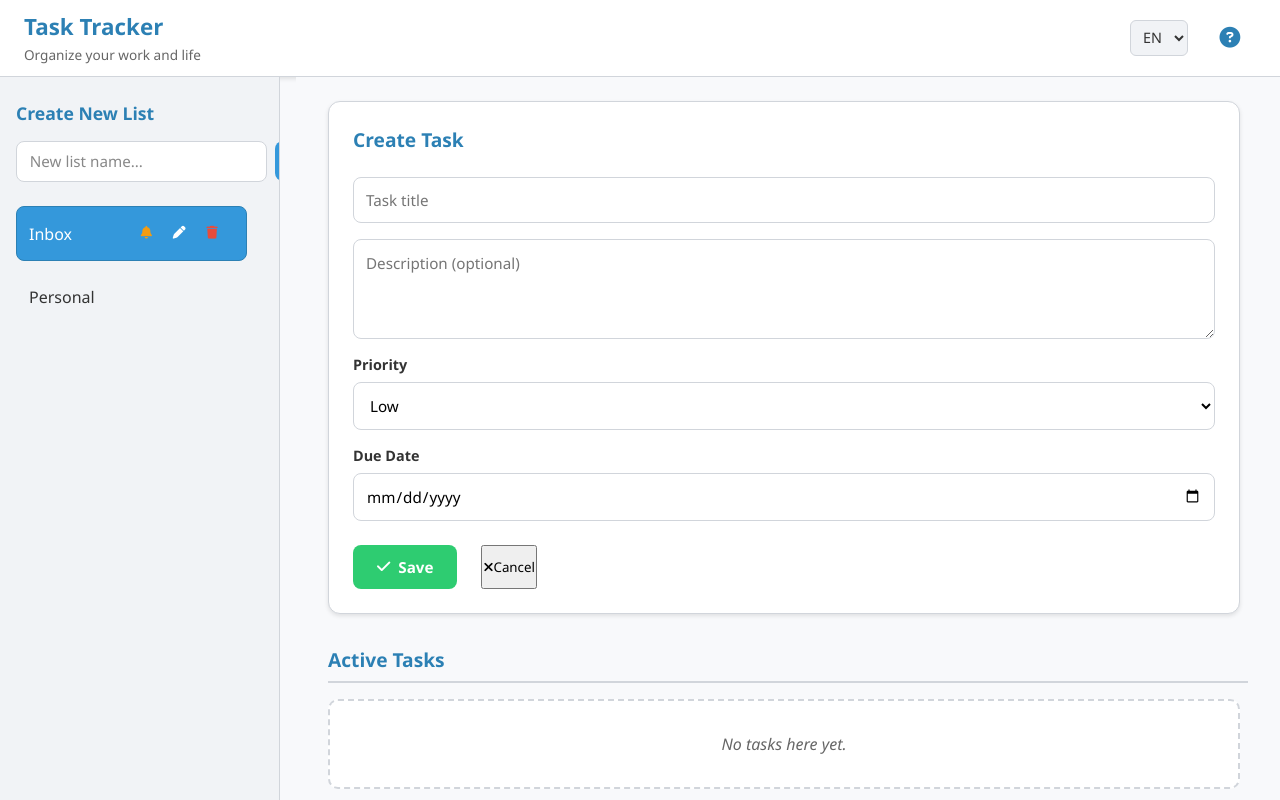
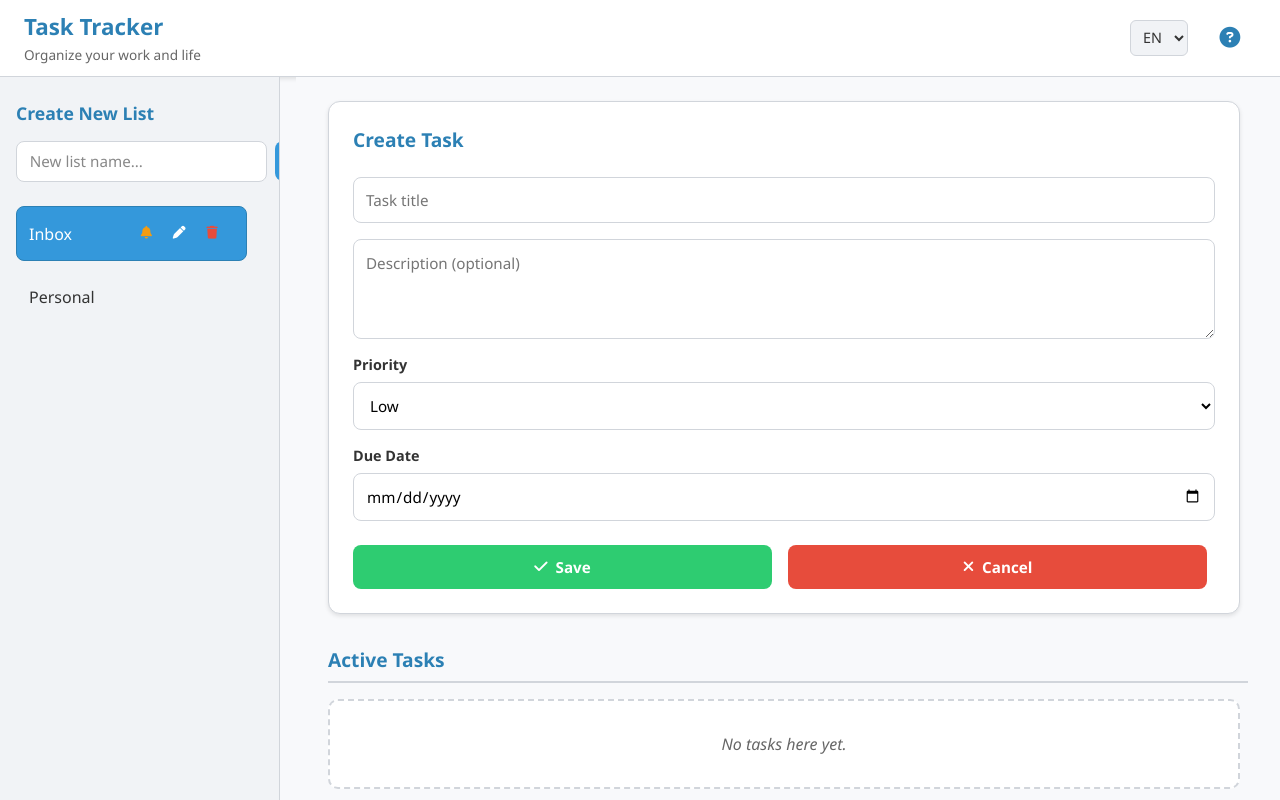
Before and after one commit to kuzn3tsov/task-manager-react, a React (Vite) app: page / in a window 1280 px wide. Shown: the top 800 px of the page. Built offline with nearby package versions, Linux system fonts and the light colour scheme.

Commit message:
Fix cancel button style

```diff
--- a/src/App.css
+++ b/src/App.css
@@ -420,20 +420,34 @@ form label {
   margin-right: 0.5rem;
 }
 
+.form-actions button {
+  flex: 1;
+  justify-content: center;
+}
+
+/* Button Styles */
+button {
+  display: flex;
+  align-items: center;
+  gap: 0.5rem;
+  border: none;
+  border-radius: 8px;
+  cursor: pointer;
+  font-weight: 600;
+  font-size: 0.95rem;
+  transition: all 0.2s ease;
+  padding: 0.75rem 1.5rem;
+}
+
+button span {
+  color: inherit;
+  font-size: inherit;
+  font-weight: inherit;
+}
+
 button.primary {
   background: var(--success);
   color: var(--white);
-  border: none;
-  padding: 0.75rem 1.5rem;
-  border-radius: 8px;
-  cursor: pointer;
-  transition: all 0.2s ease;
-  display: flex;
-  align-items: center;
-  gap: 0.5rem;
-  font-weight: 600;
-  font-size: 0.95rem;
-  margin-right: 0.5rem;
 }
 
 button.primary:hover {
@@ -446,29 +460,26 @@ button.primary:active {
   transform: translateY(0);
 }
 
-button#cancelTask {
+/* Cancel Button Styles */
+button#cancelTask,
+.cancel-btn {
   background: var(--danger);
   color: var(--white);
-  border: none;
-  padding: 0.75rem 1.5rem;
-  border-radius: 8px;
-  cursor: pointer;
   display: flex;
   align-items: center;
   gap: 0.5rem;
-  font-weight: 600;
-  font-size: 0.95rem;
-  transition: all 0.2s ease;
-  margin-right: 0.5rem;
+  justify-content: center;
 }
 
-button#cancelTask:hover {
+button#cancelTask:hover,
+.cancel-btn:hover {
   background: var(--danger-dark);
   transform: translateY(-2px);
   box-shadow: 0 4px 12px rgba(231, 76, 60, 0.3);
 }
 
-button#cancelTask:active {
+button#cancelTask:active,
+.cancel-btn:active {
   transform: translateY(0);
 }
 
--- a/src/components/TaskForm.jsx
+++ b/src/components/TaskForm.jsx
@@ -90,7 +90,7 @@ function TaskForm({ editingTask, onSave, onCancel, t, lang }) {
                     <i className="fa-solid fa-check"></i>
                     <span>{t('save')}</span>
                 </button>
-        <button type="button" onClick={handleCancel}>
+                <button type="button" onClick={handleCancel} className="cancel-btn">
                     <i className="fa-solid fa-xmark"></i>
                     <span>{t('cancel')}</span>
                 </button>
```
Lines whose indentation alone changed are shown as unchanged.
